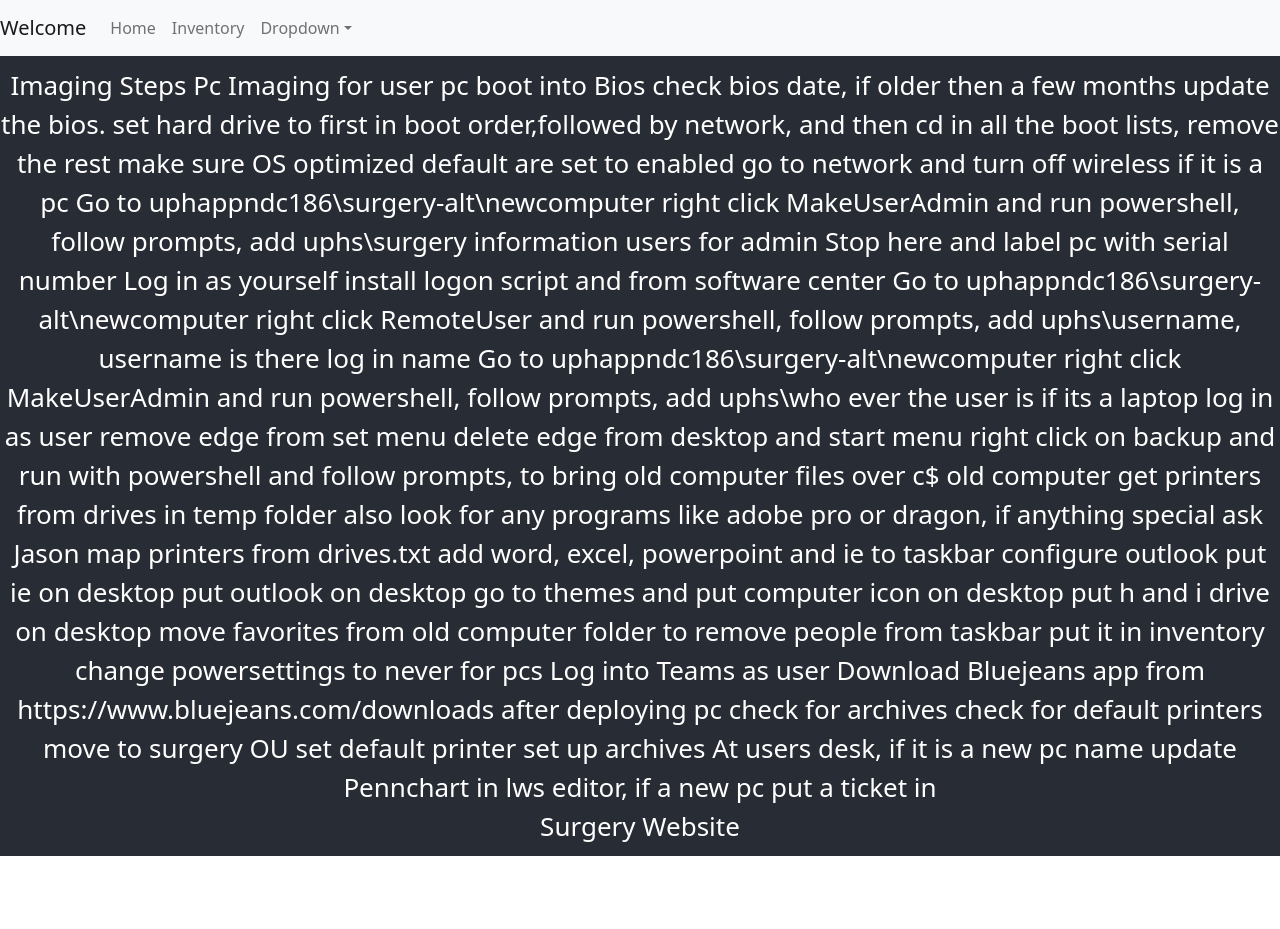
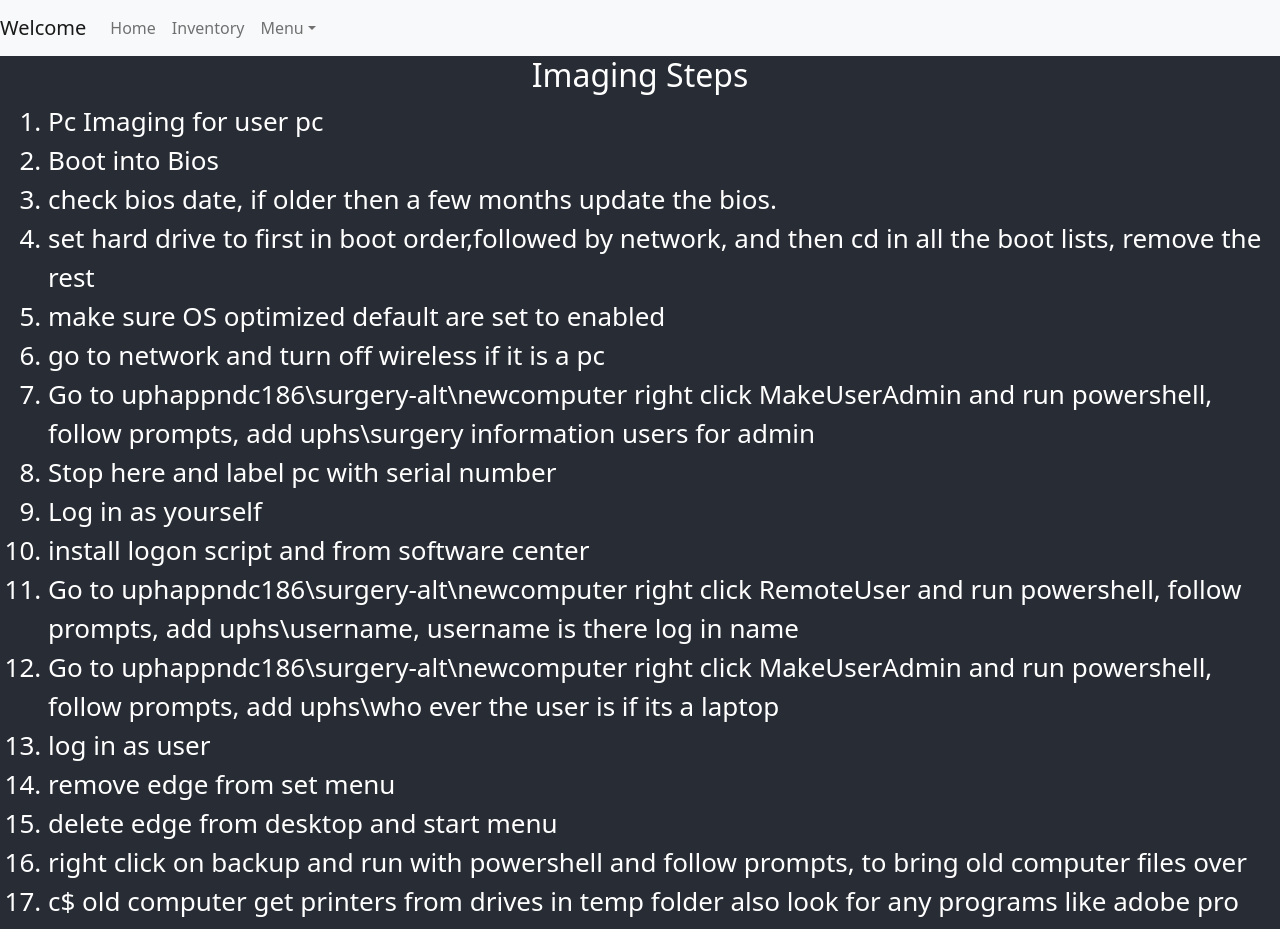
Before and after one commit to TimMitzen/SurgeryWebsite, a React (Create React App) app: page /Imaging in a window 1280 px wide. Shown: the top 929 px of the page. Before the commit the page ends 856 px from the top, so only its background shows below. Built offline with nearby package versions, Linux system fonts and the light colour scheme.

Commit message:
Add some styling to the Imaging page

```diff
--- a/src/App.css
+++ b/src/App.css
@@ -36,3 +36,8 @@
     transform: rotate(360deg);
   }
 }
+.list{
+  margin-left: 1rem;
+  margin-right: 1rem;
+  text-align: left;
+  }
--- a/src/App.js
+++ b/src/App.js
@@ -19,7 +19,7 @@ function App() {
           <Routes/>
         </Router>
 
-      Surgery Website
+
 
       </header>
     </div>
--- a/src/components/Home.js
+++ b/src/components/Home.js
@@ -2,7 +2,7 @@ import React from 'react';
 const Home = () => {
    return(
       <div>
-         Surgery Website
+         Surgery IS Website
       </div>
    );
 }
--- a/src/components/Imaging.js
+++ b/src/components/Imaging.js
@@ -3,81 +3,83 @@ import React from  'react'
 const Imaging =  () =>{
    return(
       <div>
-         Imaging Steps
-         Pc Imaging for user pc
+         <h2>Imaging Steps</h2>
+         <ol type = '1'>
 
-boot into Bios
+<li className = 'list'>Pc Imaging for user pc</li>
 
-check bios date, if older then a few months update the bios.
+<li className = 'list'>Boot into Bios</li>
 
-set hard drive to first in boot order,followed by network, and then cd in all the boot lists, remove the rest
+<li className = 'list'>check bios date, if older then a few months update the bios.</li>
 
-make sure OS optimized default are set to enabled
+<li className = 'list'>set hard drive to first in boot order,followed by network, and then cd in all the boot lists, remove the rest</li>
 
-go to network and turn off wireless if it is a pc
+<li className = 'list'>make sure OS optimized default are set to enabled</li>
 
-Go to uphappndc186\surgery-alt\newcomputer right click MakeUserAdmin and run powershell, follow prompts, add uphs\surgery information users for admin
+<li className = 'list'>go to network and turn off wireless if it is a pc</li>
 
-Stop here and label pc with serial number
+<li className = 'list'>Go to uphappndc186\surgery-alt\newcomputer right click MakeUserAdmin and run powershell, follow prompts, add uphs\surgery information users for admin</li>
 
-Log in as yourself
+<li className = 'list'>Stop here and label pc with serial number</li>
 
-install logon script and from software center
+<li className = 'list'>Log in as yourself</li>
 
-Go to uphappndc186\surgery-alt\newcomputer right click RemoteUser and run powershell, follow prompts, add uphs\username, username is there log in name
+<li className = 'list'>install logon script and from software center</li>
 
-Go to uphappndc186\surgery-alt\newcomputer right click MakeUserAdmin and run powershell, follow prompts, add uphs\who ever the user is if its a laptop
+<li className = 'list'>Go to uphappndc186\surgery-alt\newcomputer right click RemoteUser and run powershell, follow prompts, add uphs\username, username is there log in name</li>
 
-log in as user
+<li className = 'list'>Go to uphappndc186\surgery-alt\newcomputer right click MakeUserAdmin and run powershell, follow prompts, add uphs\who ever the user is if its a laptop</li>
 
-remove edge from set menu
+<li className = 'list'>log in as user</li>
 
-delete edge from desktop and start menu
+<li className = 'list'>remove edge from set menu</li>
 
-right click on backup and run with powershell and follow prompts, to bring old computer files over
+<li className = 'list'>delete edge from desktop and start menu</li>
 
-c$ old computer get printers from drives in temp folder also look for any programs like adobe pro or dragon, if anything special ask Jason
+<li className = 'list'>right click on backup and run with powershell and follow prompts, to bring old computer files over</li>
 
-map printers from drives.txt
+<li className = 'list'>c$ old computer get printers from drives in temp folder also look for any programs like adobe pro or dragon, if anything special ask Jason</li>
 
-add word, excel, powerpoint and ie to taskbar
+<li className = 'list'>map printers from drives.txt</li>
 
-configure outlook
+<li className = 'list'>add word, excel, powerpoint and ie to taskbar</li>
 
-put ie on desktop
+<li className = 'list'>configure outlook</li>
 
-put outlook on desktop
+<li className = 'list'>put ie on desktop</li>
 
-go to themes and put computer icon on desktop
+<li className = 'list'>put outlook on desktop</li>
 
-put h and i drive on desktop
+<li className = 'list'>go to themes and put computer icon on desktop</li>
 
-move favorites from old computer folder to
+<li className = 'list'>put h and i drive on desktop</li>
 
-remove people from taskbar
+<li className = 'list'>move favorites from old computer folder to</li>
 
-put it in inventory
+<li className = 'list'>remove people from taskbar</li>
 
-change powersettings to never for pcs
+<li className = 'list'>put it in inventory</li>
 
-Log into Teams as user
+<li className = 'list'>change powersettings to never for pcs</li>
 
-Download Bluejeans app from https://www.bluejeans.com/downloads
+<li className = 'list'>Log into Teams as user</li>
 
-after deploying pc
+<li className = 'list'>Download Bluejeans app from https://www.bluejeans.com/downloads</li>
 
-check for archives
+<li className = 'list'>after deploying pc</li>
 
-check for default printers
+<li className = 'list'>check for archives</li>
 
-move to surgery OU
+<li className = 'list'>check for default printers</li>
 
-set default printer
+<li className = 'list'>move to surgery OU</li>
 
-set up archives
+<li className = 'list'>set default printer</li>
 
-At users desk, if it is a new pc name update Pennchart in lws editor, if a new pc put a ticket in
+<li className = 'list'>set up archives</li>
 
+<li className = 'list'>At users desk, if it is a new pc name update Pennchart in lws editor, if a new pc put a ticket in</li>
+</ol>
       </div>
    );
 };
--- a/src/navbar/NavBar.js
+++ b/src/navbar/NavBar.js
@@ -1,5 +1,6 @@
 import React from 'react'
 import {Navbar, Nav, NavDropdown} from 'react-bootstrap'
+
 const NavBar =() =>{
    return(
 <Navbar bg="light" expand="lg">
@@ -9,12 +10,12 @@ const NavBar =() =>{
     <Nav className="mr-auto">
       <Nav.Link href="/Surgery">Home</Nav.Link>
       <Nav.Link href="https://surgery-inventory.herokuapp.com/">Inventory</Nav.Link>
-      <NavDropdown title="Dropdown" id="basic-nav-dropdown">
-        <NavDropdown.Item href="#action/3.1">Action</NavDropdown.Item>
-        <NavDropdown.Item href="#action/3.2">Another action</NavDropdown.Item>
-        <NavDropdown.Item href="#action/3.3">Something</NavDropdown.Item>
-        <NavDropdown.Divider />
-        <NavDropdown.Item href="#action/3.4">Separated link</NavDropdown.Item>
+      <NavDropdown title="Menu" id="basic-nav-dropdown">
+        <NavDropdown.Item href="/Imaging">Imaging Steps</NavDropdown.Item>
+        <NavDropdown.Item href="/Video">Video Conferencing</NavDropdown.Item>
+        <NavDropdown.Item href="/Drives">Drive Mappings</NavDropdown.Item>
+
+        <NavDropdown.Item href="/Ricoh">Ricoh</NavDropdown.Item>
       </NavDropdown>
     </Nav>
 
```
